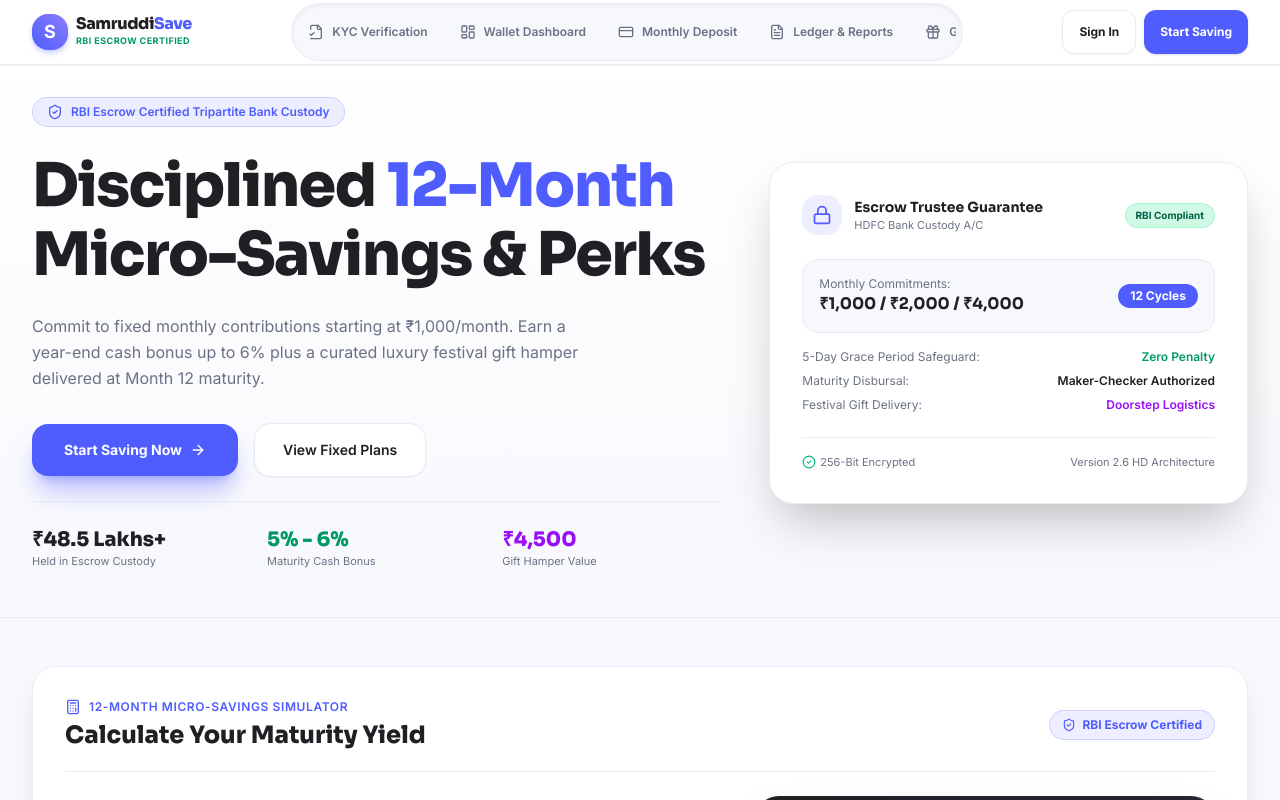
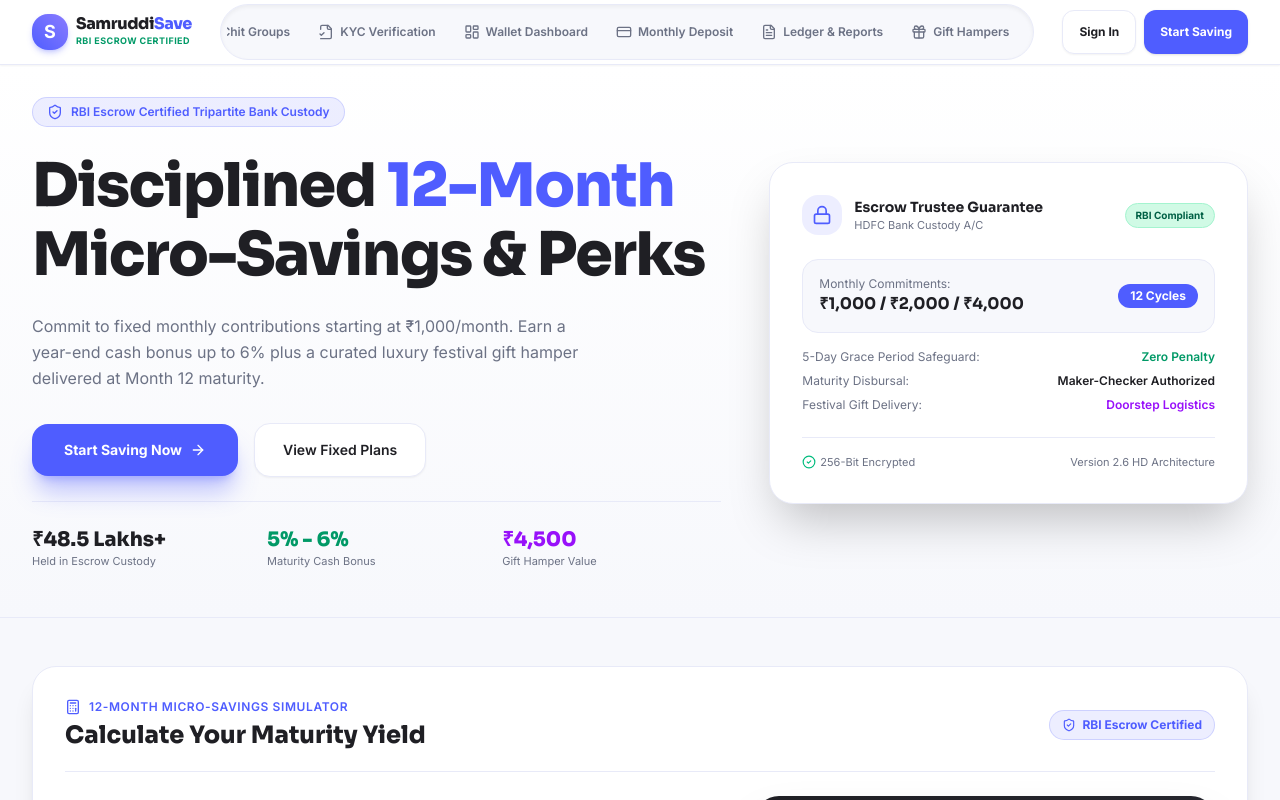
Before and after one commit to Rohit2509-car/samruddisave, a React (Vite) app: page / in a window 1280 px wide. Shown: the top 800 px of the page. Built offline with nearby package versions, Linux system fonts and the light colour scheme; no server answers; the database is empty.

Commit message:
Arrange all navigation items side by side in a single horizontal row without wrapping or text truncation

```diff
--- a/src/components/TopHeader.tsx
+++ b/src/components/TopHeader.tsx
@@ -227,9 +227,8 @@ export const TopHeader: React.FC<TopHeaderProps> = ({ currentPath, onNavigate })
           </div>
         </div>
 
-        {/* Center Navigation Bar (Hidden on Customer Details Dashboard /dashboard) */}
-        {!isDashboardPage && (
-          <div className="hidden lg:flex items-center gap-1 bg-[#F7F8FC] p-1.5 rounded-full border border-[#E8EAF8] shadow-inner flex-1 min-w-0 max-w-2xl justify-center mx-auto group/navbar">
+        {/* Center Navigation Bar (Side by side single row layout) */}
+        <div className="hidden lg:flex items-center gap-1 bg-[#F7F8FC] p-1.5 rounded-full border border-[#E8EAF8] shadow-inner flex-1 min-w-0 mx-3 group/navbar max-w-full">
 
           <button
             onClick={() => handleScroll('left')}
@@ -242,20 +241,19 @@ export const TopHeader: React.FC<TopHeaderProps> = ({ currentPath, onNavigate })
           <nav
             ref={navContainerRef}
             onWheel={handleWheel}
-              className="flex items-center gap-1 overflow-x-auto scrollbar-none flex-1 min-w-0 py-0.5 px-1 scroll-smooth justify-center"
+            className="flex items-center gap-1 overflow-x-auto scrollbar-none flex-1 min-w-0 py-0.5 px-1 scroll-smooth justify-start xl:justify-center"
           >
             {currentNavItems.map((item) => {
               const Icon = item.icon;
               const isActive = checkIsActive(item);
               const isLocked = (item as any).locked;
-                const isTapped = tappedLabel === item.label;
 
               return (
                 <button
                   key={item.label}
                   onClick={() => handleNavClick(item.path, item.label, isLocked)}
                   disabled={isLocked}
-                    className={`group/navitem relative flex items-center justify-center gap-2 transition-all duration-200 ease-out cursor-pointer shrink-0 rounded-full min-h-[40px] px-3.5 text-xs font-bold ${
+                  className={`group/navitem relative flex items-center justify-center gap-1.5 transition-all duration-200 ease-out cursor-pointer shrink-0 rounded-full min-h-[38px] px-3 text-xs font-bold ${
                     isActive
                       ? 'bg-[#4F5DFF] text-white shadow-md shadow-[#4F5DFF]/30 font-bold scale-[1.02]'
                       : isLocked
@@ -270,7 +268,7 @@ export const TopHeader: React.FC<TopHeaderProps> = ({ currentPath, onNavigate })
                   </span>
 
                   {item.badge && !isActive && (
-                      <span className="ml-1 px-1.5 py-0.5 bg-amber-500 text-white rounded-full text-[9px] font-bold">
+                    <span className="ml-0.5 px-1.5 py-0.5 bg-amber-500 text-white rounded-full text-[9px] font-bold">
                       {item.badge}
                     </span>
                   )}
@@ -291,7 +289,6 @@ export const TopHeader: React.FC<TopHeaderProps> = ({ currentPath, onNavigate })
             <ChevronRight className="w-4 h-4" />
           </button>
         </div>
-        )}
 
         {/* Right Section: Notifications + User Profile (Authenticated) OR Sign In Buttons (Unauthenticated) */}
         <div className="flex items-center gap-2 shrink-0">
```
Lines whose indentation alone changed are shown as unchanged.
